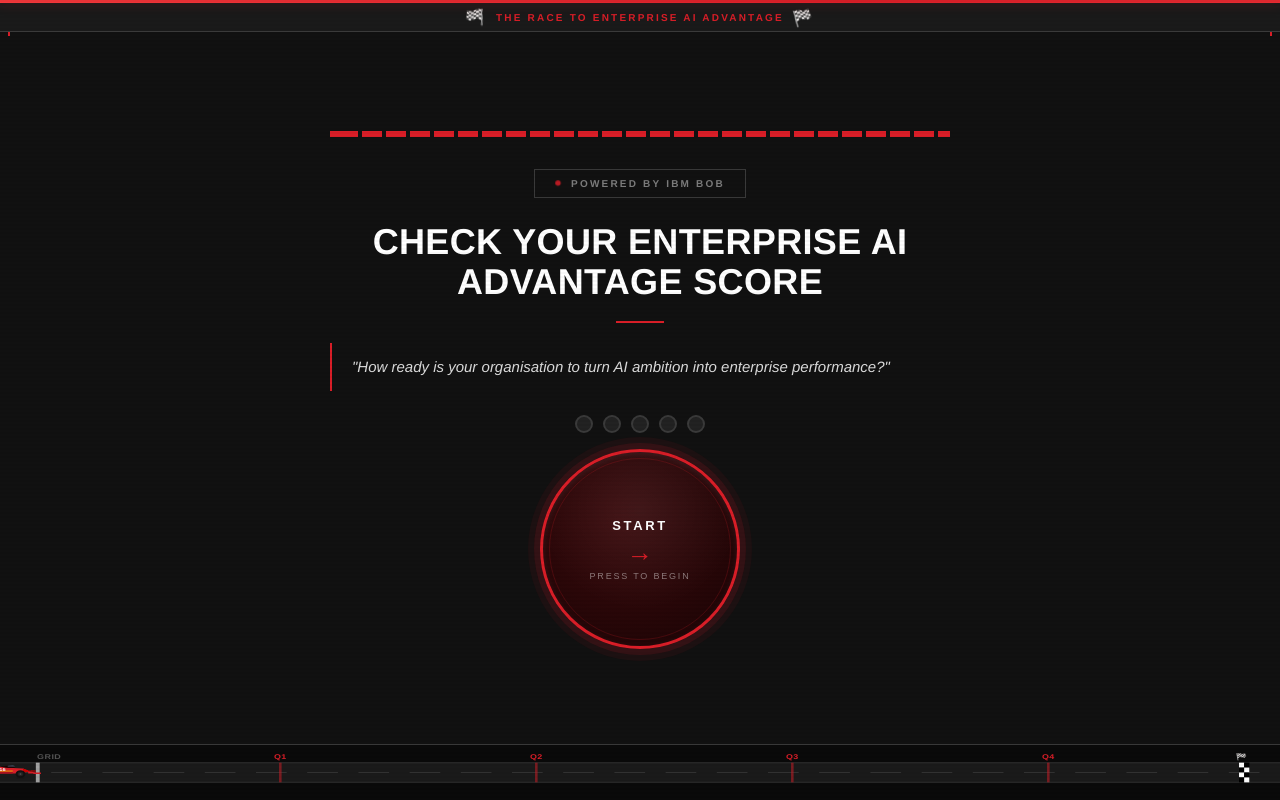
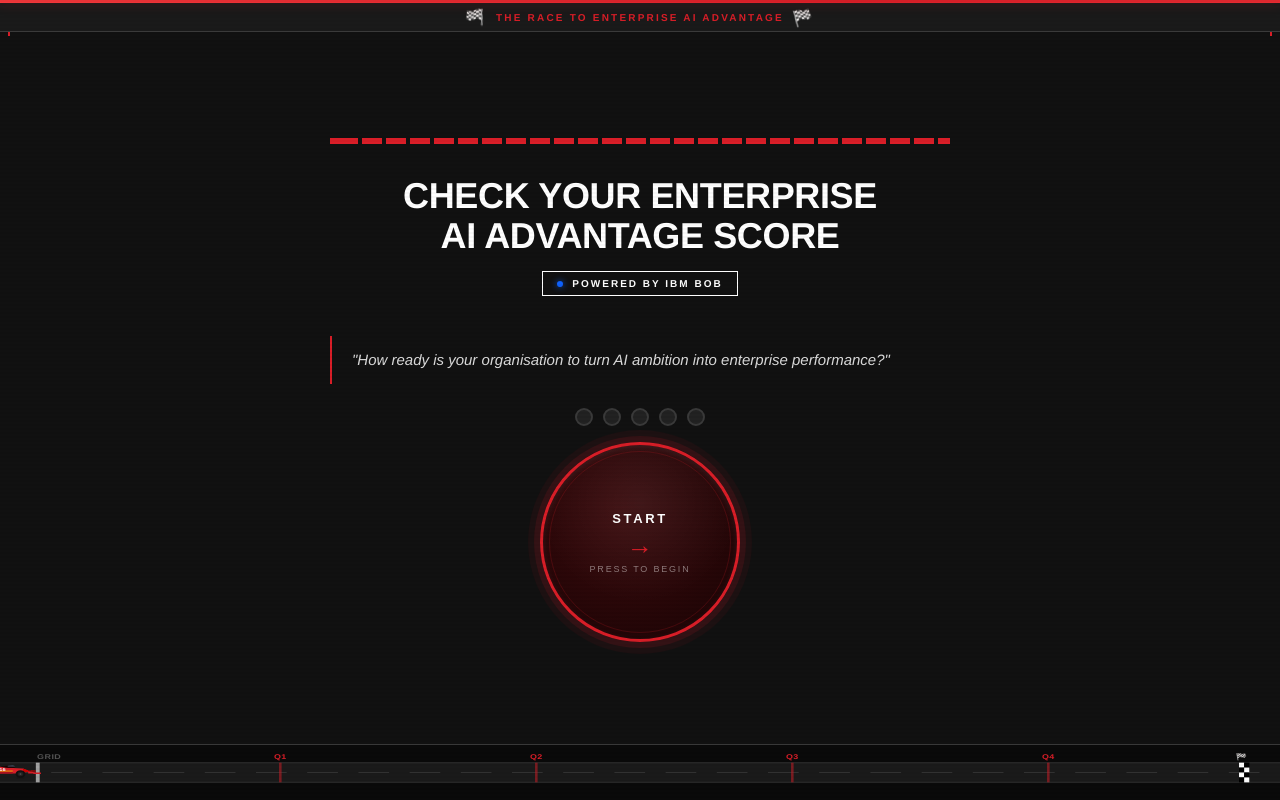
Before and after one commit to viishnukamath-CoderBob/ai-advantage, a plain HTML site: page index.html in a window 1280 px wide. Shown: the top 800 px of the page. Drawn offline with Linux system fonts and the light colour scheme.

Commit message:
Add files via upload

```diff
--- a/index.html
+++ b/index.html
@@ -348,6 +348,7 @@
     0%,100% { opacity:1; transform:scale(1); }
     50%      { opacity:0.3; transform:scale(0.6); }
   }
+  @keyframes blueBlink { 0%,100%{opacity:1} 50%{opacity:0} }
 
   .quote-block {
     border-left: 2px solid var(--ibm-red);
@@ -885,9 +886,11 @@
   <div class="start-hero">
 
     <div class="f1-stripe"></div>
-    <div class="pit-stop-label"><div class="pit-dot"></div>POWERED BY IBM BOB</div>
-    <h1 class="title-lg" style="letter-spacing:0.01em;font-weight:700">Check Your Enterprise AI Advantage Score</h1>
-    <div class="divider" style="margin-left:auto;margin-right:auto"></div>
+    <h1 class="title-lg" style="letter-spacing:-0.01em;font-weight:700">Check Your Enterprise<br>AI Advantage Score</h1>
+    <div style="display:inline-flex;align-items:center;gap:9px;border:1px solid var(--white);padding:6px 14px;margin:16px 0 20px">
+      <span style="display:inline-block;width:6px;height:6px;border-radius:50%;background:var(--ibm-blue);box-shadow:0 0 6px rgba(15,98,254,0.8);animation:blueBlink 1.1s step-start infinite;flex-shrink:0"></span>
+      <span style="font-size:10px;font-weight:700;letter-spacing:0.2em;color:var(--white);text-transform:uppercase">Powered by IBM BOB</span>
+    </div>
     <div class="quote-block">"How ready is your organisation to turn AI ambition into enterprise performance?"</div>
 
     <!-- F1 start button with lights -->
```
